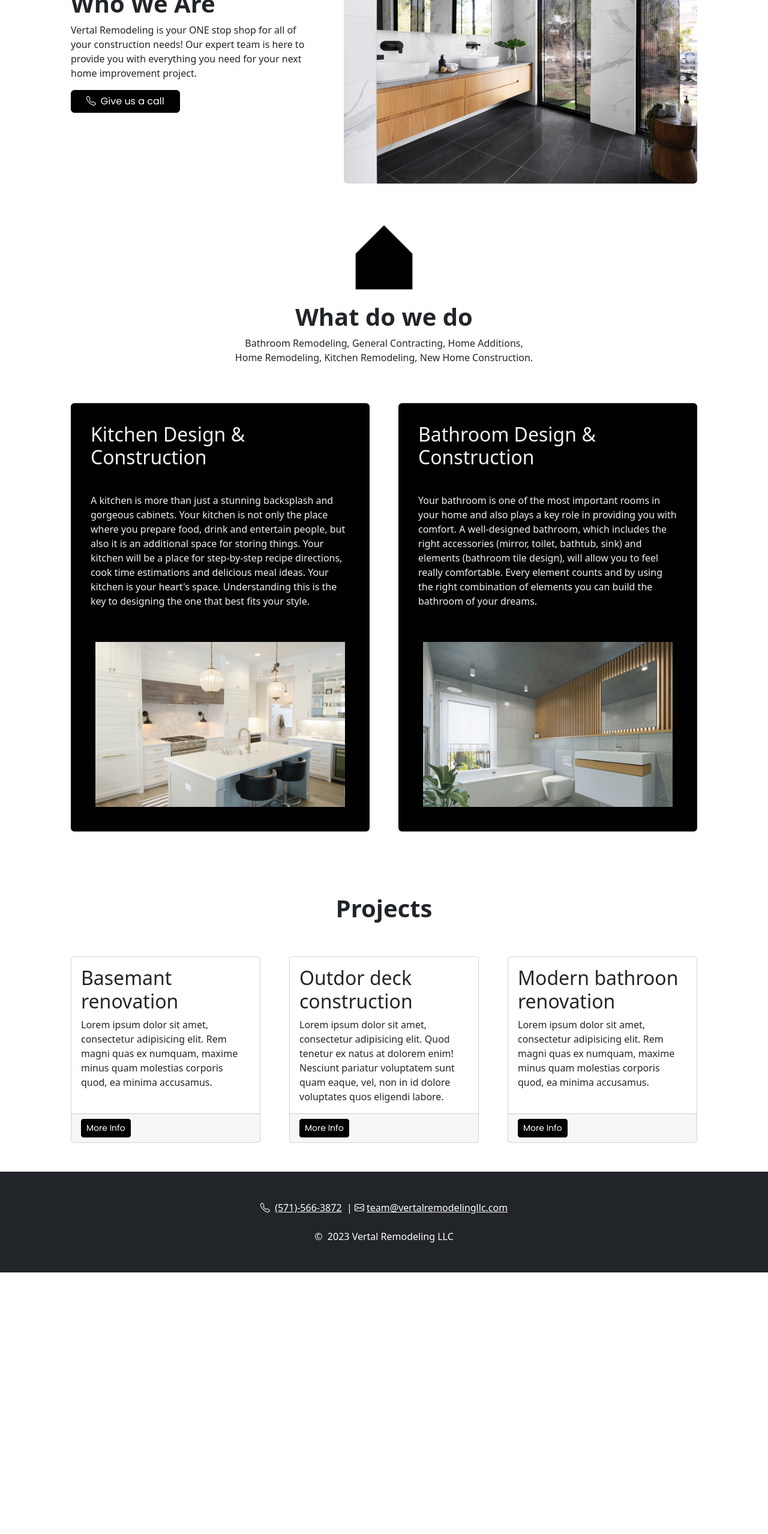
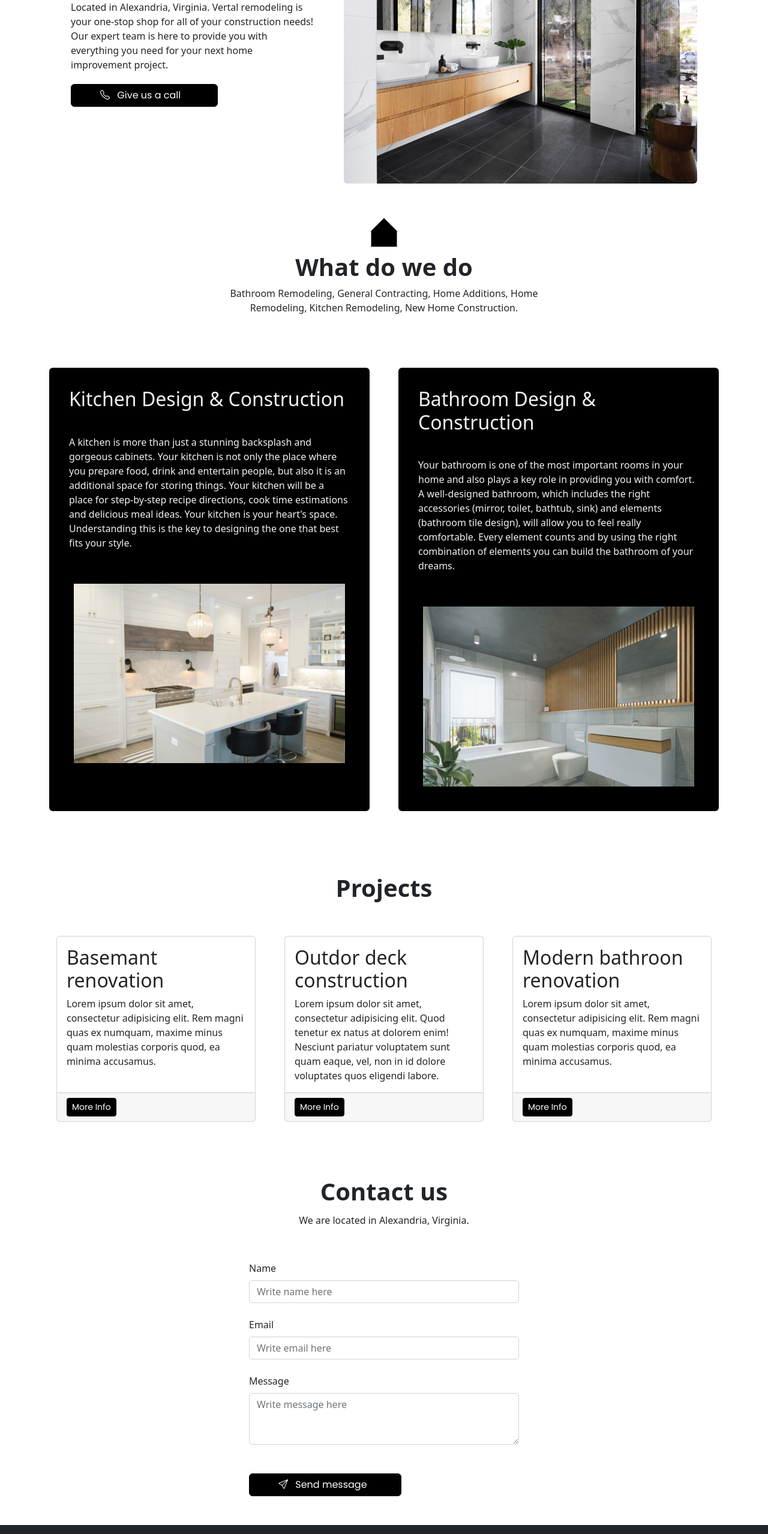
Before and after one commit to peterveras/VERTAL, a plain HTML site: page index.html in a window 1280 px wide. Shown: the part 240-2797 px from the top of the page at 60% size. Before the commit the page ends 2361 px from the top, so only its background shows below. Drawn offline with nearby package versions, Linux system fonts and the light colour scheme.

Commit message:
contact form
formspree

```diff
--- a/index.html
+++ b/index.html
@@ -30,60 +30,105 @@
                 aria-label="Toggle navigation"><span class="navbar-toggler-icon"></span></button>
             <div class="collapse navbar-collapse" id="navbarSupportedContent">
                 <ul class="navbar-nav ms-auto mb-2 mb-lg-0">
-                    <li class="nav-item"><a class="nav-link" href="#whoweare">WHO WE ARE</a></li>
-                    <li class="nav-item"><a class="nav-link" href="#projects">PROJECTS</a></li>
-                    <li class="nav-item"><a class="nav-link" href="#contactus">CONTACT US</a></li>
+                    <li class="nav-item"><a class="nav-link" href="#whoweare">Who we are</a></li>
+                    <li class="nav-item"><a class="nav-link" href="#projects">Projects</a></li>
+                    <li class="nav-item"><a class="nav-link" href="#contactus">Contact us</a></li>
                 </ul>
             </div>
         </div>
     </nav>
-    <!-- Page Content-->
-    <div class="container px-4 px-lg-5">
+    <!-- Body -->
 
     <!-- Who we are -->
-        <div id="whoweare" class="row gx-4 gx-lg-5 align-items-center my-5">
-            <div class="col-lg-5">
-                <h1 class="font-weight-light">Who We Are</h1>
-                <p>Vertal Remodeling is your ONE stop shop for all of your construction needs! Our expert team is here
+    <div id="whoweare" class="container px-4 px-lg-5">
+        <!-- Who we are -->
+        <div class="row gx-4 gx-lg-5 align-items-center my-5">
+            <div class="col-lg-5 pb-5">
+                <h1 class="font-weight-light">Who we are</h1>
+                <p>Located in Alexandria, Virginia. Vertal remodeling is your one-stop shop for all of your
+                    construction needs! Our expert team is here
                     to provide you with everything you need for your next home improvement project.</p>
-                <a class="btn btn-primary" href="tel:+1571-556-3872"><span>&nbsp;&nbsp;&nbsp;</span><i
-                        class="bi-telephone me-2"></i>Give
+                <!-- Buttons Visible only on large screens START -->
+                <div
+                    class="d-flex flex-column flex-lg-row align-items-center d-none d-md-block d-lg-block d-xl-block d-xs-none d-sm-none pt-1">
+                    <a href="tel:+1571-556-3872" type="submit" value="submit" class="btn btn-primary mb-2 mb-lg-0 px-5">
+                        <i class="bi-telephone me-2"></i>
+                        <span class="align-items-center">Give
                             us a
-                    call&nbsp;&nbsp;&nbsp;</a>
+                            call&nbsp;&nbsp;&nbsp;</span>
+                        </i>
+
+                    </a>
+                </div>
+                <!-- Buttons Visible only on large screens END -->
+
+                <!-- Buttons Visible only on small screens full width block buttons START -->
+                <div
+                    class="px-2 row pt-2 align-items-center align-self-center d-sm-block d-xs-block d-md-none d-lg-none d-xl-none pb-2">
+                    <a href="tel:+1571-556-3872" type="submit" value="submit"
+                        class="btn btn-primary btn-block mb-2 mb-lg-0">
+                        <span class="align-items-center">
+                            <i class="bi-telephone me-2"></i>
+                            <span>Give
+                                us a
+                                call&nbsp;&nbsp;&nbsp;</span>
+
+                        </span>
+                    </a>
+                </div>
+                <!-- Buttons Visible only on small screens full width block buttons END -->
             </div>
             <div class="col-lg-7"><img class="img-fluid rounded mb-4 mb-lg-0" src="assets/images/hero-image-1.jpg"
                     alt="Bathroom" /></div>
         </div>
+    </div>
+
     <!-- What do we do -->
-        <div class="row  justify-content-center pb-5">
-            <div class="row  align-items-center">
-                <div class="col-lg-2 offset-lg-5 col-sm-2 ">
+    <section>
+
+        <div class="container d-flex justify-content-center">
+            <!-- What do we do -->
+            <div class="row">
+                <div class=" col-lg-4 offset-lg-4 col-sm-2 offset-sm-5 ">
                     <img class="img-fluid" src="assets/images/Vertal-Icon_ICON.png" alt="Icono" />
                 </div>
             </div>
-            <div class="col-lg-6 ">
+        </div>
+
+        <div class="container pb-5">
+            <div class="row">
+                <div class="col-lg-6 offset-lg-3">
                     <h1 class="font-weight-light text-center">What do we do</h1>
                     <p class="text-center">Bathroom Remodeling, General Contracting, Home Additions, Home Remodeling,
                         Kitchen Remodeling, New
                         Home Construction.</p>
                 </div>
             </div>
+        </div>
 
+        <div class="container d-flex justify-content-center pt-4">
             <!-- Detail of work we do -->
             <div class="row gx-4 gx-lg-5">
                 <div class="col-md-6 mb-5">
                     <div class="card h-100 bg-black">
                         <div class="card-body">
                             <h2 class="card-title text-white text-opacity-95 p-3">Kitchen Design & Construction</h2>
-                        <p class="card-text text-white text-opacity-95 p-3">A kitchen is more than just a stunning
+                            <p class="card-text text-white text-opacity-95 p-3">A kitchen is more than just a
+                                stunning
                                 backsplash and gorgeous
                                 cabinets.
-                            Your kitchen is not only the place where you prepare food, drink and entertain people, but
+                                Your kitchen is not only the place where you prepare food, drink and entertain
+                                people,
+                                but
                                 also it is an additional space for storing things.
-                            Your kitchen will be a place for step-by-step recipe directions, cook time estimations and
-                            delicious meal ideas. Your kitchen is your heart's space. Understanding this is the key to
+                                Your kitchen will be a place for step-by-step recipe directions, cook time
+                                estimations
+                                and
+                                delicious meal ideas. Your kitchen is your heart's space. Understanding this is the
+                                key
+                                to
                                 designing the one that best fits your style.</p>
-                        <img class="img-fluid rounded p-4 mb-lg-0" src="assets/images/hero-image-2.Jpg"
+                            <img class="img-fluid rounded p-4 mb-lg-0" src="assets/images/hero-image-2.jpg"
                                 alt="Bathroom" />
                         </div>
 
@@ -92,11 +137,17 @@
                 <div class="col-md-6 mb-5">
                     <div class="card h-100 bg-black">
                         <div class="card-body">
-                        <h2 class="card-title text-white text-opacity-95 p-3">Bathroom Design & Construction</h2>
-                        <p class="card-text text-white text-opacity-95 p-3">Your bathroom is one of the most important
+                            <h2 class="card-title text-white text-opacity-95 p-3">Bathroom Design & Construction
+                            </h2>
+                            <p class="card-text text-white text-opacity-95 p-3">Your bathroom is one of the most
+                                important
                                 rooms in your home and also
-                            plays a key role in providing you with comfort. A well-designed bathroom, which includes the
-                            right accessories (mirror, toilet, bathtub, sink) and elements (bathroom tile design), will
+                                plays a key role in providing you with comfort. A well-designed bathroom, which
+                                includes
+                                the
+                                right accessories (mirror, toilet, bathtub, sink) and elements (bathroom tile
+                                design),
+                                will
                                 allow you to feel really comfortable. Every element counts and by using the right
                                 combination of elements you can build the bathroom of your dreams.</p>
                             <img class="img-fluid rounded p-4 mb-lg-0" src="assets/images/hero-image-3.jpg"
@@ -106,8 +157,11 @@
                     </div>
                 </div>
             </div>
+        </div>
+    </section>
 
     <!-- Projects -->
+    <div class="container px-4 px-lg-5t">
         <div id="projects" class="row gx-4 gx-lg-5 align-items-center my-5">
             <div class="col-lg-12">
                 <h1 class="font-weight-light text-center my-2">Projects</h1>
@@ -149,13 +203,84 @@
             </div>
         </div>
     </div>
+    <section id="contactus">
+        <div class="container px-5">
+            <div class="row">
+                <div class="col pt-5">
+                    <h1 class="lh-1 mb-3 text-center">Contact us</h1>
+                    <p class="mb-2 fw-normal text-center">
+                        We are located in Alexandria, Virginia.
+                    </p>
+
+                </div>
+            </div>
+            <div class="row gx-5 align-items-center p-lg-5">
+
+                <!-- Contact Form START -->
+                <div class="col-lg-6 offset-lg-3">
+                    <form action="https://formspree.io/f/xdobrjjw" method="post">
+                        <!--Lenguaje de mensaje de confirmacion -->
+                        <input type="hidden" name="_language" value="es">
+
+                        <!--Subject Line-->
+                        <input type="hidden" name="subject." value="Message from vertalremodelingllc.com">
+
+                        <div class="d-block">
+
+                            <label for="name" class="pb-2">Name</label>
+                            <input type="name" id="exampleInputName" class="form-control" aria-describedby="Nombres"
+                                placeholder="Write name here" name="name" required="">
+
+                            <label for="email" class="pb-2 pt-4">Email</label>
+                            <input type="email" id="exampleInputEmail1" class="form-control" aria-describedby="email"
+                                placeholder="Write email here" name="email" required="">
+
+
+                            <label for="message" class="pb-2 pt-4">Message</label>
+                            <textarea class="form-control" name="message" placeholder="Write message here" rows="3"
+                                required=""></textarea>
+
+                            <!-- Buttons Visible only on large screens START -->
+                            <div
+                                class="d-flex flex-column flex-lg-row align-items-center d-none d-md-block d-lg-block d-xl-block d-xs-none d-sm-none pt-5">
+                                <button type="submit" value="submit" class="btn btn-primary mb-2 mb-lg-0 px-5">
+                                    <i class="bi-send me-2"></i>
+                                    <span class="align-items-center">Send message&nbsp;&nbsp;</span>
+                                </button>
+                            </div>
+                            <!-- Buttons Visible only on large screens END -->
+
+                            <!-- Buttons Visible only on small screens full width block buttons START -->
+                            <div
+                                class="px-2 row pt-5 align-items-center align-self-center d-sm-block d-xs-block d-md-none d-lg-none d-xl-none pb-5">
+                                <button type="submit" value="submit" class="btn btn-primary btn-block mb-2 mb-lg-0">
+                                    <span class="align-items-center">
+                                        <i class="bi-send me-2"></i>
+                                        <span>Send message&nbsp;&nbsp;</span>
+
+                                    </span>
+                                </button>
+                            </div>
+                            <!-- Buttons Visible only on small screens full width block buttons END -->
+
+                        </div>
+                    </form>
+                </div>
+
+                <!-- Contact Form END -->
+            </div>
+        </div>
+    </section>
+
+
+
     <!-- Footer-->
     <footer class="py-5 bg-dark">
         <div class="container px-4 px-lg-5">
 
             <p class="m-0 text-center text-white"><i class="bi-telephone"><span>&nbsp;</span></i> <a
-                    href="tel:+1571-556-3872" class="text-decoration-underline text-white
-                "></i>&#40;571&#41;-566-3872</a>&nbsp; | <i class="bi-envelope"><span>&nbsp;</span></i><a
+                    href="tel:+1571-424-3769" class="text-decoration-underline text-white
+                "></i>&#40;571&#41;-424-3769</a>&nbsp; | <i class="bi-envelope"><span>&nbsp;</span></i><a
                     href="mailto:team@vertalremodelingllc.com"
                     class="text-decoration-underline text-white">team@vertalremodelingllc.com</a> <br><br>
                 &copy;
```
Also changed, not shown: assets/images/Contactus-IMG.jpg (added), assets/vertal-logo-vertical-black.svg (added), assets/vertal-logo-vertical-white.svg (added). Lines whose indentation alone changed are shown as unchanged.
